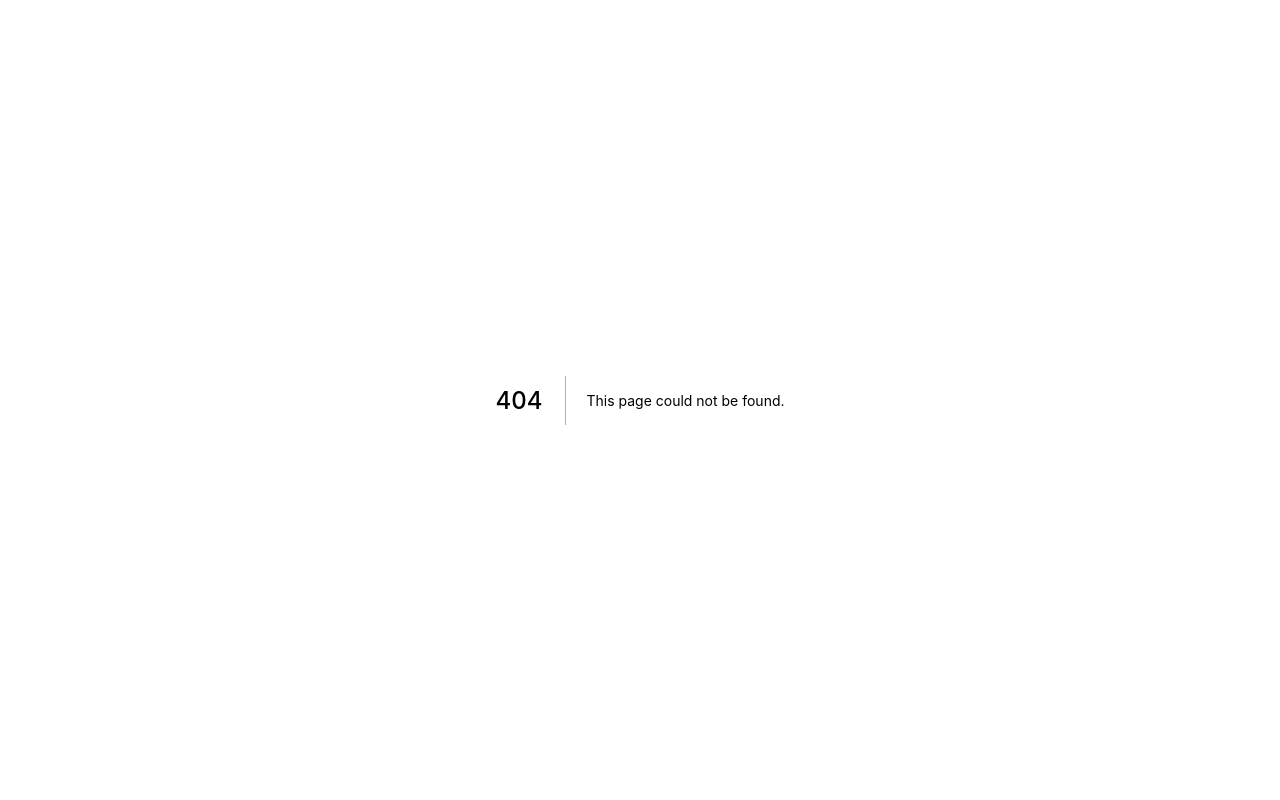
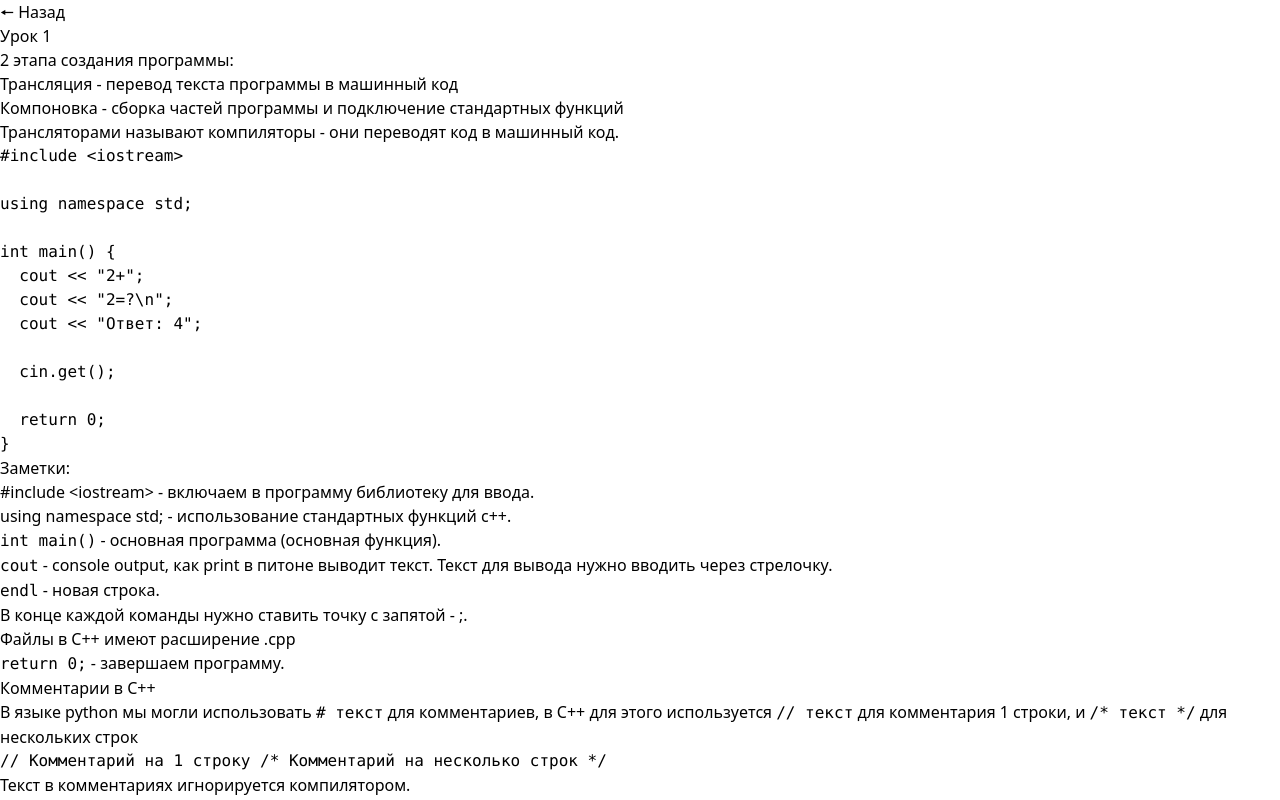
Before and after one commit to tapnisu/leshapomogi.ru, a Next.js app: page /programming/lesson1 in a window 1280 px wide. Before the commit this address had no page. Shown: the top 800 px of the page. Built offline with nearby package versions, Linux system fonts and the light colour scheme.

Commit message:
Animations attempt added

```diff
--- a/package.json
+++ b/package.json
@@ -9,6 +9,7 @@
     "lint": "next lint"
   },
   "dependencies": {
+    "framer-motion": "^7.5.3",
     "next": "12.3.1",
     "react": "18.2.0",
     "react-dom": "18.2.0"
--- a/pages/_app.tsx
+++ b/pages/_app.tsx
@@ -1,8 +1,42 @@
-import type { AppProps } from "next/app";
+import {AnimatePresence, domAnimation, LazyMotion, m} from "framer-motion";
+import type {AppProps} from "next/app";
 import "../styles/globals.css";
 
-function MyApp({ Component, pageProps }: AppProps) {
-	return <Component {...pageProps} />;
+function MyApp({Component, pageProps, router}: AppProps) {
+	return (
+		<div className="app-wrap dark:bg-black">
+			<LazyMotion features={domAnimation}>
+				<AnimatePresence mode="wait">
+					<m.div
+						key={router.route.concat("Fade Back")}
+						className="page-wrap"
+						initial="initial"
+						animate="animate"
+						exit="exit"
+						variants={{
+							initial: {
+								opacity: 0,
+
+							},
+							animate: {
+								opacity: 1,
+
+							},
+							exit: {
+								opacity: 0,
+
+							}
+						}}
+						transition={{
+							duration: 0.7
+						}}
+					>
+						<Component {...pageProps} />
+					</m.div>
+				</AnimatePresence>
+			</LazyMotion>
+		</div>
+	);
 }
 
 export default MyApp;
--- a/pages/lesson1.tsx
+++ b/pages/programming/lesson1.tsx
@@ -14,8 +14,8 @@ const Lesson1: NextPage = () => {
 		<div className="bg-white text-black dark:bg-black dark:text-white">
 			<Head>
 				<title>Урок 1 - Лёшапомоги</title>
-				<meta name="description" content="ЛЁША ПОМОГИ!" />
-				<link rel="icon" href="/favicon.ico" />
+				<meta name="description" content="ЛЁША ПОМОГИ!"/>
+				<link rel="icon" href="/public/favicon.ico"/>
 			</Head>
 
 			<main>
--- a/pages/task1.tsx
+++ b/pages/programming/task1.tsx
@@ -6,8 +6,8 @@ const Task1: NextPage = () => {
 		<div className="bg-white text-black dark:bg-black dark:text-white">
 			<Head>
 				<title>Урок 1 - Лёшапомоги</title>
-				<meta name="description" content="ЛЁША ПОМОГИ!" />
-				<link rel="icon" href="/favicon.ico" />
+				<meta name="description" content="ЛЁША ПОМОГИ!"/>
+				<link rel="icon" href="/public/favicon.ico"/>
 			</Head>
 
 			<main>
```
Also changed, not shown: pages/index.tsx (+8 -3 lines), 1 other file (tests, documents, lock files or other folders).
